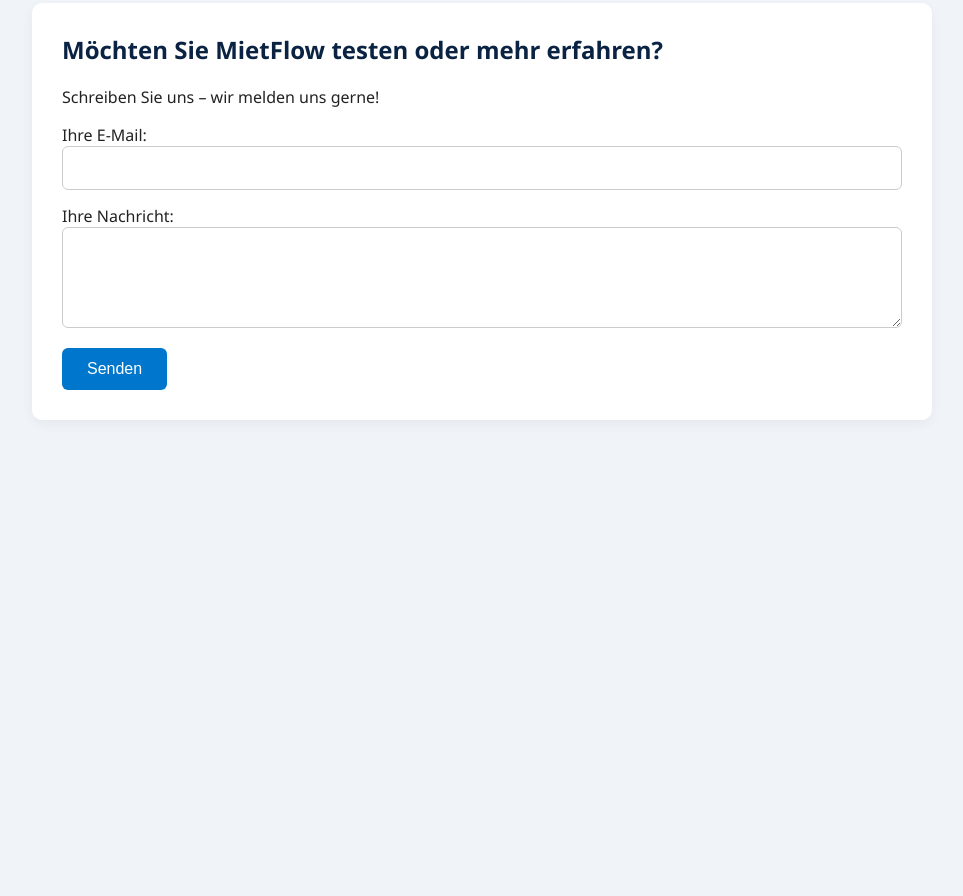
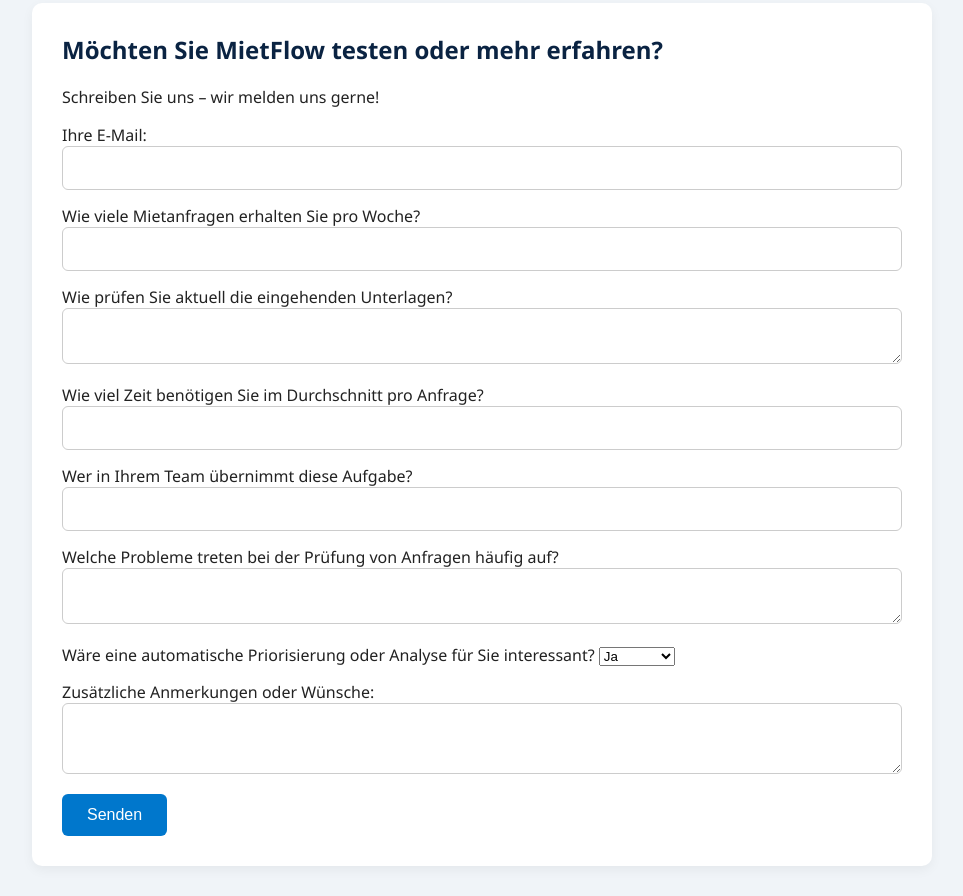
Before and after one commit to 4ch12/mietflow.github.io, a plain HTML site: page index.html in a window 1280 px wide. Shown: the part 1360-2256 px from the top of the page, without its empty margins (158-1121 px from the left). Before the commit the page ends 1810 px from the top, so only its background shows below. Drawn offline with Linux system fonts and the light colour scheme.

Commit message:
Update index.html

```diff
--- a/index.html
+++ b/index.html
@@ -187,14 +187,49 @@
           <label for="email">Ihre E-Mail:</label>
           <input type="email" id="email" name="email" required>
         </div>
+
         <div class="form-group">
-          <label for="message">Ihre Nachricht:</label>
-          <textarea id="message" name="message" rows="5" required></textarea>
+          <label for="anfragen">Wie viele Mietanfragen erhalten Sie pro Woche?</label>
+          <input type="text" id="anfragen" name="anfragen">
         </div>
+
+        <div class="form-group">
+          <label for="prozess">Wie prüfen Sie aktuell die eingehenden Unterlagen?</label>
+          <textarea id="prozess" name="prozess" rows="2"></textarea>
+        </div>
+
+        <div class="form-group">
+          <label for="zeit">Wie viel Zeit benötigen Sie im Durchschnitt pro Anfrage?</label>
+          <input type="text" id="zeit" name="zeit">
+        </div>
+
+        <div class="form-group">
+          <label for="rolle">Wer in Ihrem Team übernimmt diese Aufgabe?</label>
+          <input type="text" id="rolle" name="rolle">
+        </div>
+
+        <div class="form-group">
+          <label for="probleme">Welche Probleme treten bei der Prüfung von Anfragen häufig auf?</label>
+          <textarea id="probleme" name="probleme" rows="2"></textarea>
+        </div>
+
+        <div class="form-group">
+          <label for="automatisierung">Wäre eine automatische Priorisierung oder Analyse für Sie interessant?</label>
+          <select id="automatisierung" name="automatisierung">
+            <option value="Ja">Ja</option>
+            <option value="Nein">Nein</option>
+            <option value="Vielleicht">Vielleicht</option>
+          </select>
+        </div>
+
+        <div class="form-group">
+          <label for="nachricht">Zusätzliche Anmerkungen oder Wünsche:</label>
+          <textarea id="nachricht" name="nachricht" rows="3"></textarea>
+        </div>
+
         <button type="submit">Senden</button>
       </form>
-    </div>
-  </div>
+
 
   <script>
     const form = document.getElementById("contactForm");
```
